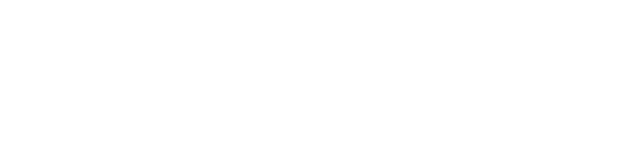
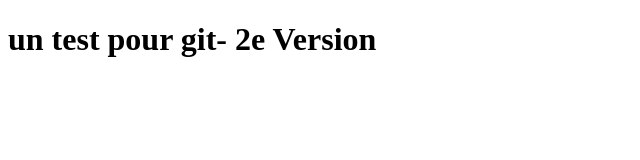
Before and after one commit to pmoukda/premier, a plain HTML site: page index.html in a window 1280 px wide. Shown: the whole page, without its empty margins (0-640 px from the left). Drawn offline with Linux system fonts and the light colour scheme.

Commit message:
2e Version

```diff
--- a/index.html
+++ b/index.html
@@ -6,6 +6,6 @@
     <title>Document</title>
 </head>
 <body>
-
+    <h1>un test  pour git- 2e Version</h1>
 </body>
 </html>
```
